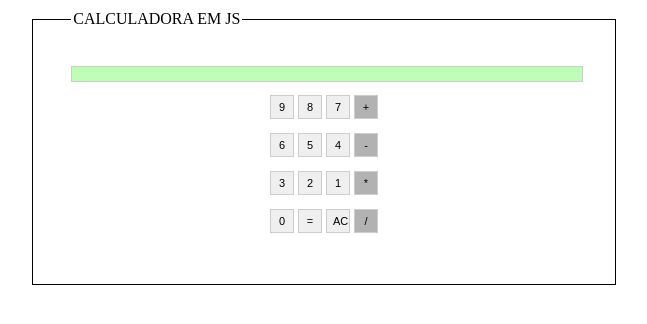
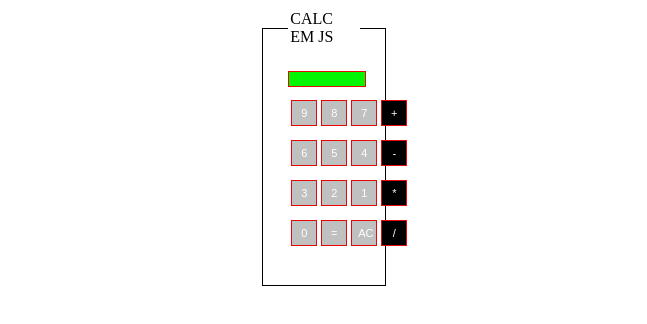
Before and after one commit to Kkristhian/calculadora, a plain HTML site: page index.html in a window 1280 px wide. Shown: the whole page, without its empty margins (316-963 px from the left). Drawn offline with Linux system fonts and the light colour scheme.

Commit message:
Css 100%

```diff
--- a/index.html
+++ b/index.html
@@ -12,7 +12,7 @@
 
 <form name="calcform" method="post" action="">
    <fieldset>
-      <legend>CALCULADORA EM JS</legend>
+      <legend>CALC EM JS</legend>
 
       <input type="text" name="visor" id="visor" />
 
--- a/main.css
+++ b/main.css
@@ -1,38 +1,41 @@
 
 /*Css do visor da calculadora*/
 #visor {
-    background-color: #bdffb4;
+    background-color: #02f502;
     text-align: right;
  }
- /*Css da tabela*/
+ /*Css tabela*/
  table {
-    margin: 0 auto 0 auto;
+    margin: auto;
  }
 
  form fieldset {
     margin: 10px auto 10px auto;
-    width: 40%;
+    width: 1%;
     border: solid black 1px;
-    padding: 3%;
+    padding: 2%;
     margin-bottom: 10px;
  }
 
  form input {
     width: 100%;
-    border: solid #ccc 1px;
+    border: solid rgb(230, 8, 8) 1px;
     font-size: 11px;
     margin-bottom: 10px;
  }
 
  form input.num {
     display: block;
-    width: 24px;
-    height: 24px;
+    width: 26px;
+    height: 26px;
+    background-color: silver;
+    color: white;
  }
 
  form input.oper {
     display: block;
-    width: 24px;
-    height: 24px;
-    background-color: #b2b2b2;
+    width: 26px;
+    height: 26px;
+    background-color: black;
+    color: white;
  }
```
